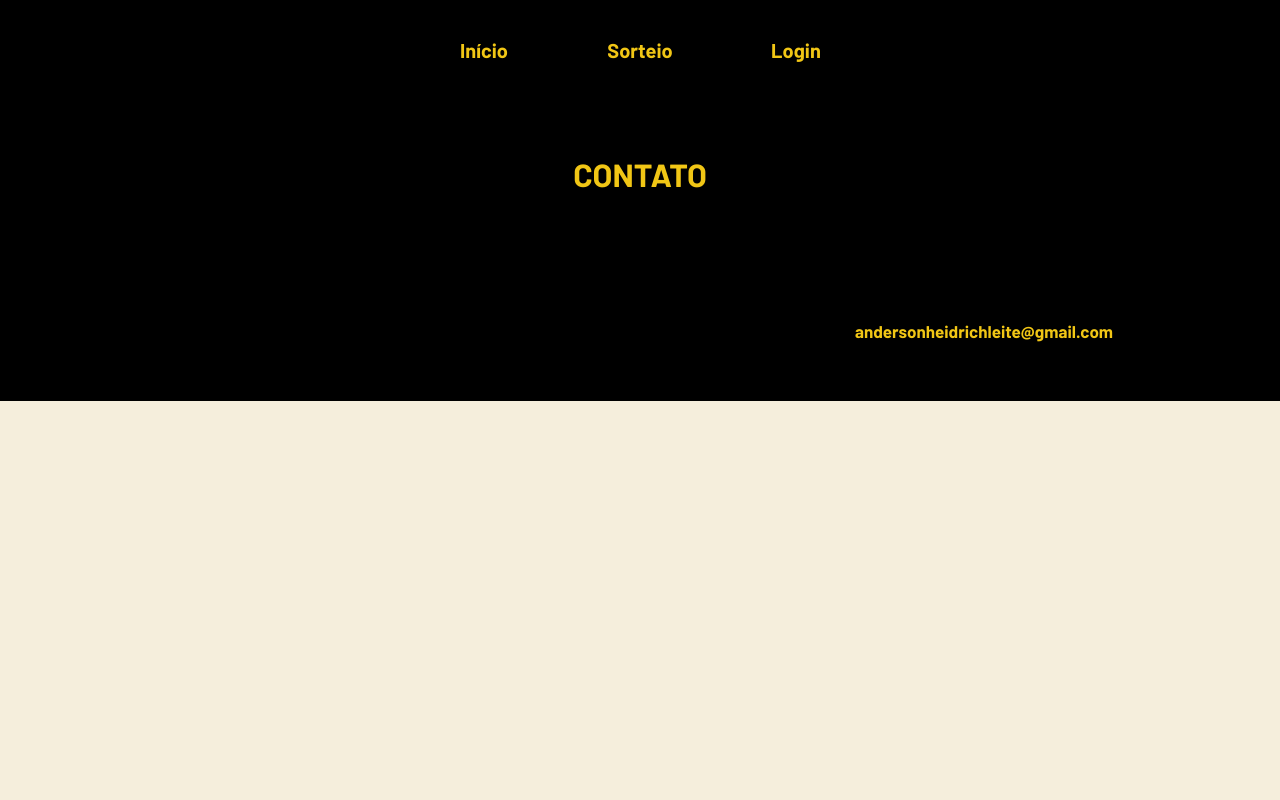
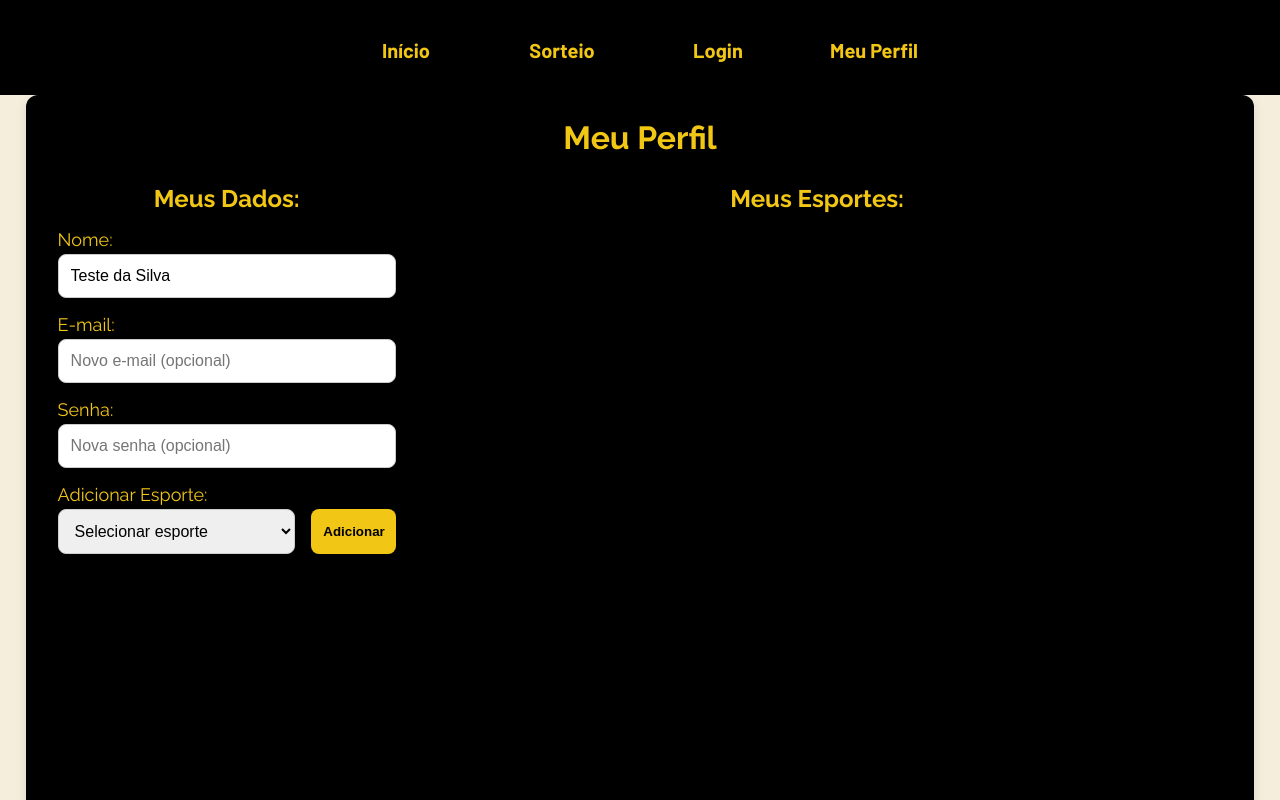
Before and after one commit to andersonheidrich/sorteador, a React (Vite) app: page /perfil in a window 1280 px wide. Shown: the top 800 px of the page. Built offline with nearby package versions, Linux system fonts and the light colour scheme; some icons are missing.

Commit message:
criada a tela de perfil

```diff
--- a/src/components/Header/Header.jsx
+++ b/src/components/Header/Header.jsx
@@ -17,6 +17,9 @@ const Header = () => {
           <div className="menu-item">
             <span onClick={() => navigate("/login")}>Login</span>
           </div>
+          <div className="menu-item">
+            <span onClick={() => navigate("/perfil")}>Meu Perfil</span>
+          </div>
           {/* <div className="menu-item">
             {isLoggedIn ? (
               <span onClick={handleLogout}>Logout</span>
--- a/src/views/Home.jsx
+++ b/src/views/Home.jsx
@@ -14,7 +14,7 @@ const Home = () => {
       <Route path="/" element={<Main />} />
       <Route path="/login" element={<LoginPage />} />
       {/* <Route path="*" element={<LoginPage />} /> */}
-      {/* <Route path="/perfil" element={<Profile />} /> */}
+      <Route path="/perfil" element={<Profile />} />
       <Route path="/sorteio" element={<Drawing />} />
       <Route path="/sorteio/americano" element={<American />} />
       <Route path="/sorteio/americano/grupos" element={<AmericanGroups />} />
--- a/src/views/Site/Profile/Profile.jsx
+++ b/src/views/Site/Profile/Profile.jsx
@@ -1,45 +1,43 @@
-import React, { useEffect, useState } from "react";
+import React, { useState } from "react";
 import * as Style from "./Profile.styles";
 import { useNavigate } from "react-router-dom";
 
 const Profile = () => {
   const navigate = useNavigate();
   const [form, setForm] = useState({
-    name: "",
-    category: "",
+    name: "Teste da Silva",
+    sports: [],
     email: "",
     password: "",
   });
+  const [newSport, setNewSport] = useState("");
   const [error, setError] = useState("");
-
-  // useEffect(() => {
-  //   const token = localStorage.getItem("token");
-  //   if (!token) {
-  //     navigate("/login");
-  //     return;
-  //   }
-
-  //   fetch("https://suaapi.com/api/me", {
-  //     headers: { Authorization: `Bearer ${token}` },
-  //   })
-  //     .then((res) => {
-  //       if (!res.ok) throw new Error("Erro ao buscar dados");
-  //       return res.json();
-  //     })
-  //     .then((data) => {
-  //       setForm({
-  //         name: data.name || "",
-  //         category: data.category || "",
-  //         email: data.email || "",
-  //         password: "", // sempre vazio por segurança
-  //       });
-  //     })
-  //     .catch((err) => setError(err.message));
-  // }, [navigate]);
 
   const handleChange = (e) => {
     const { name, value } = e.target;
     setForm((prev) => ({ ...prev, [name]: value }));
+  };
+
+  const handleSportChange = (index, category) => {
+    const updatedSports = [...form.sports];
+    updatedSports[index].category = category;
+    setForm((prev) => ({ ...prev, sports: updatedSports }));
+  };
+
+  const addSport = () => {
+    if (newSport && !form.sports.find((s) => s.name === newSport)) {
+      setForm((prev) => ({
+        ...prev,
+        sports: [...prev.sports, { name: newSport, category: "" }],
+      }));
+      setNewSport("");
+    }
+  };
+
+  const removeSport = (index) => {
+    const updated = [...form.sports];
+    updated.splice(index, 1);
+    setForm((prev) => ({ ...prev, sports: updated }));
   };
 
   const handleSubmit = async (e) => {
@@ -66,10 +64,14 @@ const Profile = () => {
 
   return (
     <Style.Container>
-      <Style.Box>
-        <Style.Title>Editar Perfil</Style.Title>
+      <Style.Profile>
+        <Style.Title>Meu Perfil</Style.Title>
         {error && <Style.Error>{error}</Style.Error>}
+        <Style.Boxes>
+          <Style.LeftBox>
+            <Style.Subtitle>Meus Dados:</Style.Subtitle>
             <form onSubmit={handleSubmit}>
+              <span>Nome:</span>
               <Style.Input
                 type="text"
                 name="name"
@@ -77,12 +79,64 @@ const Profile = () => {
                 value={form.name}
                 onChange={handleChange}
               />
+              <span>E-mail:</span>
+              <Style.Input
+                type="email"
+                name="email"
+                placeholder="Novo e-mail (opcional)"
+                value={form.email}
+                onChange={handleChange}
+              />
+              <span>Senha:</span>
+              <Style.Input
+                type="password"
+                name="password"
+                placeholder="Nova senha (opcional)"
+                value={form.password}
+                onChange={handleChange}
+              />
+              <span>Adicionar Esporte:</span>
+              <Style.AddSport>
                 <Style.Select
-            name="category"
-            value={form.category}
-            onChange={handleChange}
+                  value={newSport}
+                  onChange={(e) => setNewSport(e.target.value)}
+                  style={{ marginRight: "16px" }}
                 >
-            <option value="">Selecione a categoria</option>
+                  <option value="">Selecionar esporte</option>
+                  <option value="beach-tennis">Beach Tennis</option>
+                  <option value="padel">Padel</option>
+                  <option value="tenis">Tênis</option>
+                  <option value="a">A</option>
+                  <option value="b">B</option>
+                  <option value="c">C</option>
+                  <option value="d">D</option>
+                  <option value="e">E</option>
+                  <option value="f">F</option>
+                </Style.Select>
+                <Style.Button
+                  type="button"
+                  onClick={addSport}
+                  className="add-button"
+                >
+                  Adicionar
+                </Style.Button>
+              </Style.AddSport>
+            </form>
+          </Style.LeftBox>
+          <Style.RightBox>
+            <Style.Subtitle>Meus Esportes:</Style.Subtitle>
+            <Style.Cards>
+              {form.sports.map((sport, index) => (
+                <Style.Card key={index}>
+                  <div className="sport">{sport.name}</div>
+                  <div className="category">
+                    <span>Categoria:</span>
+                    <Style.Select
+                      value={sport.category}
+                      onChange={(e) => handleSportChange(index, e.target.value)}
+                      style={{ marginBottom: "8px" }}
+                    >
+                      <option value="">Selecione</option>
                       <option value="E">E</option>
                       <option value="D">D</option>
                       <option value="C">C</option>
@@ -90,23 +144,20 @@ const Profile = () => {
                       <option value="A">A</option>
                       <option value="Pro">Pro</option>
                     </Style.Select>
-          <Style.Input
-            type="email"
-            name="email"
-            placeholder="Novo e-mail (opcional)"
-            value={form.email}
-            onChange={handleChange}
-          />
-          <Style.Input
-            type="password"
-            name="password"
-            placeholder="Nova senha (opcional)"
-            value={form.password}
-            onChange={handleChange}
-          />
+                  </div>
+                  <Style.Button
+                    type="button"
+                    onClick={() => removeSport(index)}
+                  >
+                    Remover
+                  </Style.Button>
+                </Style.Card>
+              ))}
+            </Style.Cards>
+          </Style.RightBox>
+        </Style.Boxes>
         <Style.Button type="submit">Salvar Alterações</Style.Button>
-        </form>
-      </Style.Box>
+      </Style.Profile>
     </Style.Container>
   );
 };
--- a/src/views/Site/Profile/Profile.styles.jsx
+++ b/src/views/Site/Profile/Profile.styles.jsx
@@ -2,101 +2,177 @@ import styled from "styled-components";
 
 export const Container = styled.div`
   display: flex;
-  height: 90%;
+  flex-direction: column;
+  width: 100%;
+  min-height: 90%;
   align-items: center;
   justify-content: center;
   font-family: Raleway, sans-serif;
 `;
 
-export const Box = styled.div`
-  background-color: white;
-  padding: 2rem;
+export const Title = styled.h2`
+  text-align: center;
+  margin-bottom: 20px;
+  font-size: 32px;
+
+  @media screen and (max-width: 768px) {
+    font-size: 28px;
+  }
+
+  @media screen and (max-width: 425px) {
+    font-size: 24px;
+  }
+`;
+
+export const Subtitle = styled.div`
+  display: flex;
+  justify-content: center;
+  margin-bottom: 16px;
+  font-size: 24px;
+  font-weight: bold;
+
+  @media screen and (max-width: 768px) {
+    font-size: 22px;
+  }
+
+  @media screen and (max-width: 425px) {
+    font-size: 18px;
+  }
+`;
+
+export const Profile = styled.div`
+  display: flex;
+  flex-direction: column;
+  justify-content: flex-start;
+  align-items: center;
+  background-color: #000000;
+  color: #f1c615;
+  padding: 24px;
   border-radius: 12px;
   width: 100%;
-  max-width: 500px;
+  max-width: 96%;
+  height: 780px;
   box-shadow: 0 4px 12px rgba(0, 0, 0, 0.1);
+
+  span {
+    font-size: 18px;
+  }
+
+  @media screen and (max-width: 425px) {
+    max-width: 400px;
+  }
+
+  @media screen and (max-width: 375px) {
+    max-width: 350px;
+  }
+
+  @media screen and (max-width: 320px) {
+    max-width: 305px;
+  }
 `;
 
-// export const Title = styled.h2`
-//   text-align: center;
-//   margin-bottom: 1.5rem;
-// `;
+export const Boxes = styled.div`
+  display: flex;
+  width: 100%;
+  height: 100%;
 
-// export const Input = styled.input`
-//   width: 100%;
-//   padding: 0.75rem;
-//   margin-bottom: 1rem;
-//   border: 1px solid #ccc;
-//   border-radius: 8px;
-//   font-size: 1rem;
-// `;
+  @media screen and (max-width: 768px) {
+    flex-direction: column;
+  }
+`;
 
-// export const Button = styled.button`
-//   width: 100%;
-//   padding: 0.75rem;
-//   background-color: #28a745;
-//   color: white;
-//   font-weight: bold;
-//   border: none;
-//   border-radius: 8px;
-//   cursor: pointer;
-//   &:hover {
-//     background-color: #218838;
-//   }
-// `;
+export const LeftBox = styled.div`
+  display: flex;
+  flex-direction: column;
+  align-items: center;
+  min-width: 30%;
+  padding: 8px;
+`;
 
-// export const Error = styled.p`
-//   color: red;
-//   margin-bottom: 1rem;
-// `;
+export const AddSport = styled.div`
+  display: flex;
+  width: 100%;
+  margin-top: 4px;
 
-// export const Container = styled.div`
-//   max-width: 500px;
-//   margin: 4rem auto;
-//   padding: 2rem;
-//   border-radius: 12px;
-//   background: #fff;
-//   box-shadow: 0 4px 12px rgba(0, 0, 0, 0.1);
-// `;
+  .add-button {
+    height: 45px;
+  }
+`;
 
-export const Title = styled.h2`
-  text-align: center;
-  margin-bottom: 1.5rem;
+export const RightBox = styled.div`
+  display: flex;
+  flex-direction: column;
+  min-width: 70%;
+  padding: 8px;
+`;
+
+export const Cards = styled.div`
+  display: grid;
+  grid-template-columns: 30% 30% 30%;
+  justify-content: space-between;
+  margin-top: 24px;
+`;
+
+export const Card = styled.div`
+  border: 1px solid #f1c615;
+  border-radius: 8px;
+  padding: 8px;
+  margin-bottom: 20px;
+
+  .sport {
+    display: flex;
+    font-size: 16px;
+    font-weight: bold;
+    margin-bottom: 8px;
+    text-transform: uppercase;
+  }
+
+  .category {
+    display: flex;
+    flex-direction: column;
+
+    span {
+      margin-bottom: 4px;
+    }
+  }
 `;
 
 export const Input = styled.input`
   width: 100%;
-  padding: 0.75rem;
-  margin-bottom: 1rem;
+  padding: 12px;
+  margin-bottom: 16px;
+  margin-top: 4px;
   border: 1px solid #ccc;
   border-radius: 8px;
-  font-size: 1rem;
+  font-size: 16px;
 `;
 
 export const Select = styled.select`
   width: 100%;
-  padding: 0.75rem;
-  margin-bottom: 1rem;
+  padding: 12px;
+  margin-bottom: 16px;
   border: 1px solid #ccc;
   border-radius: 8px;
-  font-size: 1rem;
+  font-size: 16px;
 `;
 
 export const Button = styled.button`
-  width: 100%;
-  padding: 0.75rem;
-  background-color: #28a745;
-  color: white;
+  width: 25%;
+  padding: 12px;
+  background-color: #f1c615;
+  color: #000000;
   font-weight: bold;
   border: none;
   border-radius: 8px;
   cursor: pointer;
+
   &:hover {
-    background-color: #218838;
+    background-color: #b99811;
   }
 `;
 
 export const Error = styled.p`
   color: red;
-  margin-bottom: 1rem;
+  font-size: 14px;
+  margin-bottom: 16px;
 `;
```
Also changed, not shown: src/views/Site/Main/Main.styles.jsx (+0 -24 lines). Lines whose indentation alone changed are shown as unchanged.
